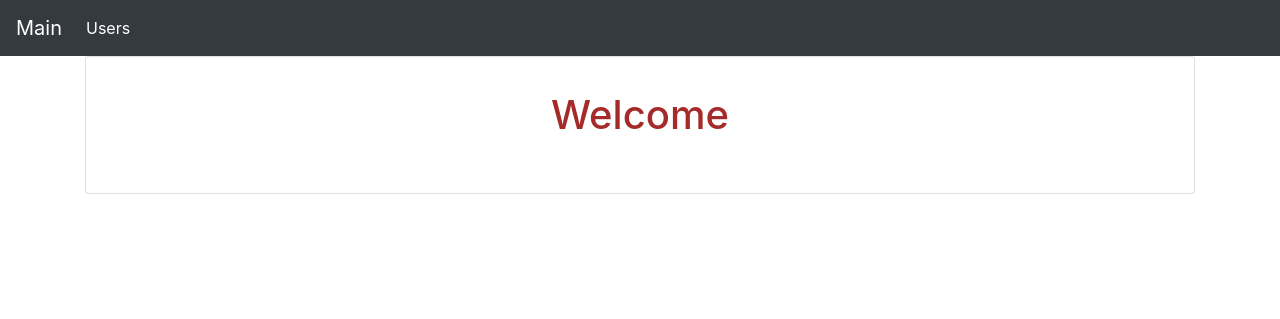
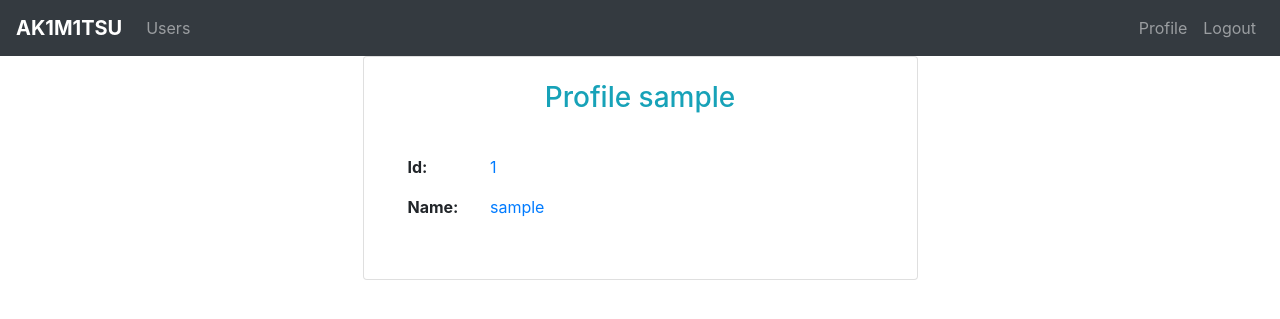
Before and after one commit to romankravchuk/toronto, a Flask app: page /profile in a window 1280 px wide. Shown: the top 319 px of the page. Run offline with Flask 2, Linux system fonts and the light colour scheme; the visitor is signed in with stand-in values (Sample User, id 1); data comes from the database, SQL or seed files in the repository; some libraries are stand-ins or nearby versions.

Commit message:
feat: updated html templates

```diff
--- a/src/static/css/style.css
+++ b/src/static/css/style.css
@@ -1,6 +1,6 @@
 h1 {
   border: 2p #eee solid;
-  color: brown;
+  color: rgb(42, 116, 165);
   text-align: center;
   padding: 10px;
 }
--- a/src/templates/auth/templates/profile.html
+++ b/src/templates/auth/templates/profile.html
@@ -1,9 +1,29 @@
 {% extends 'base.html' %}
 
 {% block content %}
-<div class="card p-4">
+<div class="card p-4 w-50 m-auto">
     <div class="card-title">
-        <h1>{% block title %} Welcome {{ name }} {% endblock %}</h1>
+        <h3 class="text-center text-info">{% block title %} Profile {{ user.username }} {% endblock %}</h3>
+    </div>
+    <div class="card-body">
+        <form method="post">
+            <div class="row">
+                <div class="col-md-2">
+                    <label class="font-weight-bold">Id:</label>
+                </div>
+                <div class="col-md-6">
+                    <p class="text-primary">{{ user.id }}</p>
+                </div>
+            </div>
+            <div class="row">
+                <div class="col-md-2">
+                    <label class="font-weight-bold">Name:</label>
+                </div>
+                <div class="col-md-6">
+                    <p class="text-primary">{{ user.username }}</p>
+                </div>
+            </div>
+        </form>
     </div>
 </div>
 {% endblock %}
--- a/src/templates/base.html
+++ b/src/templates/base.html
@@ -9,15 +9,35 @@
   </head>
   <body>
     <nav class="navbar navbar-expand-md navbar-dark bg-dark">
-      <a class="navbar-brand" href="{{ url_for('index')}}">Main</a>
+      <a class="navbar-brand font-weight-bold text-uppercase" href="{{ url_for('index')}}">Ak1m1tsu</a>
       <button class="navbar-toggler" type="button" data-toggle="collapse" data-target="#navbarNav" aria-controls="navbarNav" aria-expanded="false" aria-label="Toggle navigation">
         <span class="navbar-toggler-icon"></span>
       </button>
       <div class="collapse navbar-collapse" id="navbarNav">
+        {% if current_user.is_authenticated %}
         <ul class="navbar-nav">
-          <li class="nav-item active">
+          <li class="nav-item">
               <a class="nav-link" href="{{ url_for('users_bp.users') }}">Users</a>
           </li>
+        </ul>
+        {% endif %}
+        <ul class="navbar-nav ml-auto">
+          {% if not current_user.is_authenticated %}
+          <li class="nav-item">
+            <a href="{{ url_for('auth_bp.login') }}" class="nav-link">Login</a>
+          </li>
+          <li class="nav-item">
+            <a href="{{ url_for('auth_bp.signup') }}" class="nav-link">Sign Up</a>
+          </li>
+          {% endif %}
+          {% if current_user.is_authenticated %}
+          <li class="nav-item">
+            <a class="nav-link" href="{{ url_for('auth_bp.profile') }}">Profile</a>
+          </li>
+          <li class="nav-item">
+            <a class="nav-link" href="{{ url_for('auth_bp.logout') }}">Logout</a>
+          </li>
+          {% endif %}
         </ul>
       </div>
     </nav>
```
Also changed, not shown: src/templates/404.html (+4 -4 lines), src/templates/index.html (+6 -1 lines).
